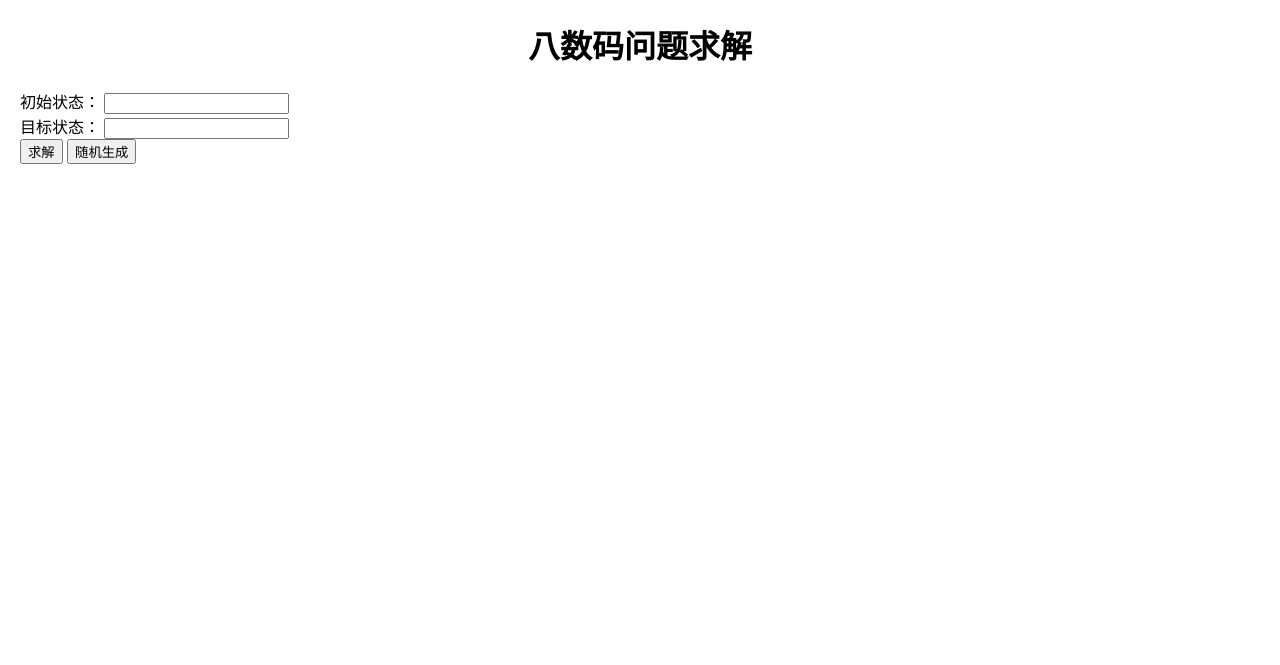
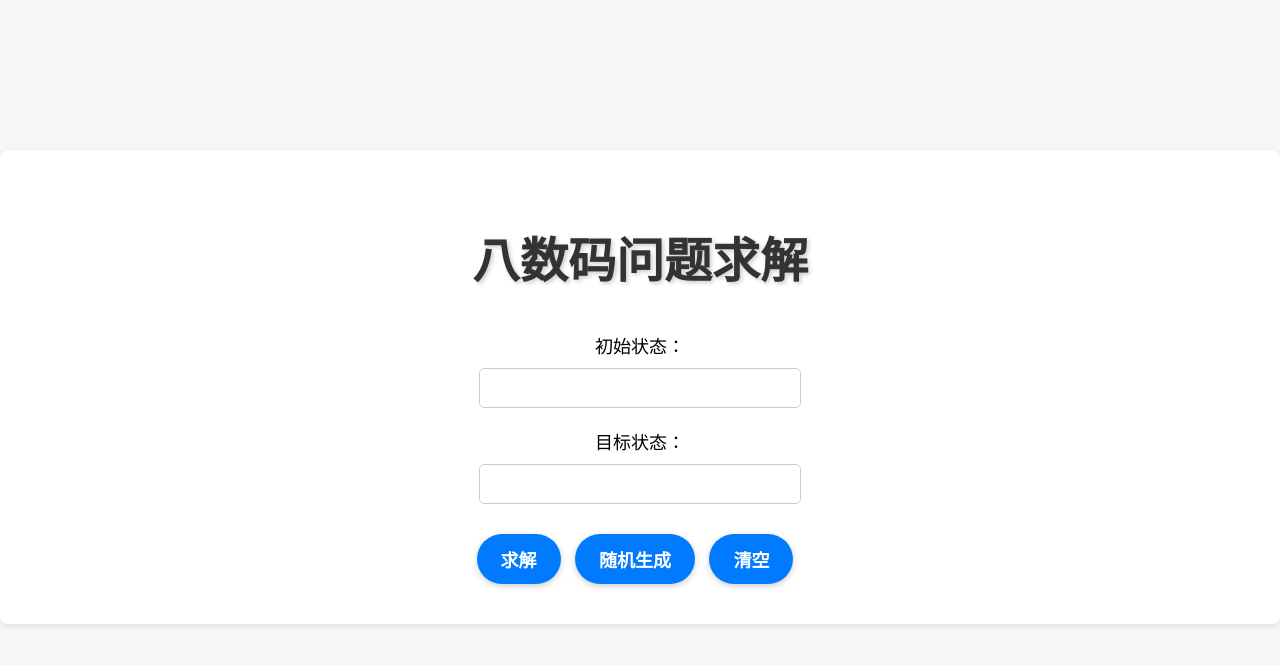
Before and after one commit to NI7I3MN3HS/BUPT_Machine_Intelligence, a Python web app: template A_star/templates/index.html in a window 1280 px wide. Shown: the top 665 px of the page. Run offline with Jinja, Linux system fonts and the light colour scheme; the template is opened without the code that fills it, so the values that code supplies are empty.

Commit message:
更改样式

```diff
--- a/A_star/static/style.css
+++ b/A_star/static/style.css
@@ -1,14 +1,75 @@
 body {
-  font-family: Arial, sans-serif;
-  margin: 20px;
+    background-color: #f7f7f7;
+    font-family: Arial, sans-serif;
+    margin: 0;
+    padding: 0;
 }
 
-h1 {
-  text-align: center;
+.container {
+    text-align: center;
+    margin-top: 150px;
+    background-color: #fff;
+    padding: 40px;
+    border-radius: 8px;
+    box-shadow: 0px 2px 6px rgba(0, 0, 0, 0.1);
+}
+
+.title {
+    color: #333;
+    font-size: 48px;
+    margin-bottom: 20px;
+    text-shadow: 2px 2px 4px rgba(0, 0, 0, 0.2);
 }
 
 form {
-  margin-bottom: 20px;
+    margin-top: 40px;
+}
+
+label {
+    font-size: 18px;
+    margin-bottom: 10px;
+    display: block;
+}
+
+input[type="text"] {
+    padding: 10px;
+    font-size: 16px;
+    border: 1px solid #ccc;
+    border-radius: 5px;
+    width: 300px;
+    margin-bottom: 20px;
+}
+
+.btn {
+    background-color: #007bff;
+    color: #fff;
+    border: none;
+    padding: 12px 24px;
+    font-size: 18px;
+    font-weight: bold;
+    cursor: pointer;
+    border-radius: 30px;
+    box-shadow: 0px 2px 6px rgba(0, 0, 0, 0.2);
+    transition: background-color 0.3s ease;
+    margin-right: 10px;
+}
+
+.btn:hover {
+    background-color: #0056b3;
+}
+
+h2 {
+    color: #333;
+    font-size: 36px;
+    margin-bottom: 20px;
+    text-align: center;
+}
+
+p {
+    color: #666;
+    font-size: 18px;
+    margin-bottom: 40px;
+    text-align: center;
 }
 
 table {
--- a/A_star/templates/index.html
+++ b/A_star/templates/index.html
@@ -7,9 +7,18 @@
       rel="stylesheet"
       href="{{ url_for('static', filename='style.css') }}"
     />
+    <style>
+      .container {
+        text-align: center;
+      }
+      .btn {
+        margin-top: 10px;
+      }
+    </style>
   </head>
   <body>
-    <h1>八数码问题求解</h1>
+    <div class="container">
+      <h1 class="title">八数码问题求解</h1>
       <form action="{{ url_for('solve') }}" method="POST">
         <label for="start_state">初始状态：</label>
         <input type="text" name="start_state" id="start_state" required />
@@ -17,13 +26,15 @@
         <label for="target_state">目标状态：</label>
         <input type="text" name="target_state" id="target_state" required />
         <br />
-      <input type="submit" value="求解" />
-      <button onclick="randomGenerate()">随机生成</button>
+        <input type="submit" value="求解" class="btn" />
+        <button onclick="randomGenerate()" class="btn">随机生成</button>
+        <button onclick="clearStates()" class="btn">清空</button>
       </form>
+    </div>
 
     {% if result %}
-    <h2>求解结果：</h2>
-    <p>步数：{{ len(result) }}</p>
+    <h2>求解结果如下</h2>
+    <p>步数：{{ result|length }}</p>
     <div id="steps">
       {% for step in result %}
       <div class="step">
@@ -51,5 +62,11 @@
     {% endif %}
 
     <script src="{{ url_for('static', filename='script.js') }}"></script>
+    <script>
+      function clearStates() {
+        document.getElementById('start_state').value = '';
+        document.getElementById('target_state').value = '';
+      }
+    </script>
   </body>
 </html>
```
Lines whose indentation alone changed are shown as unchanged.
